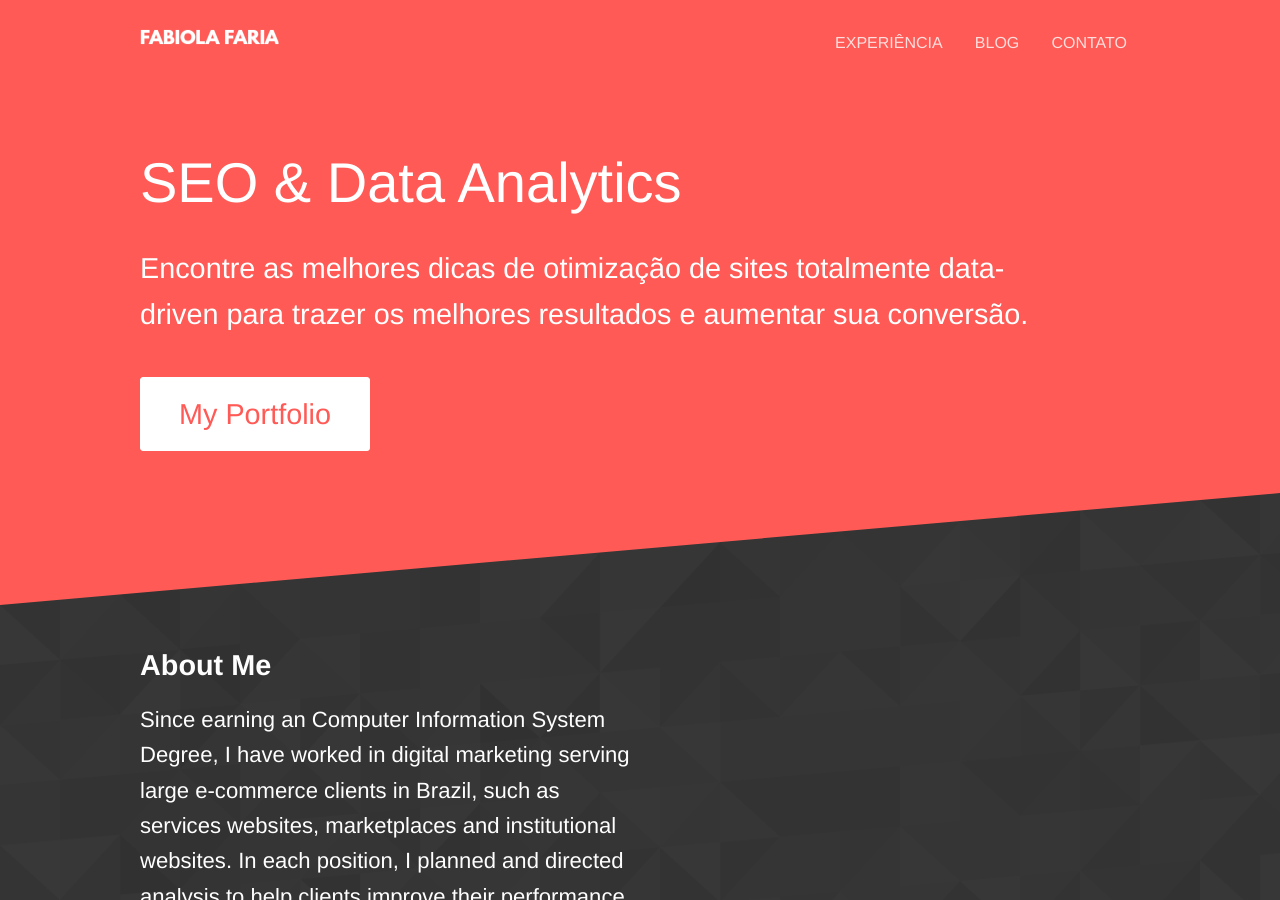
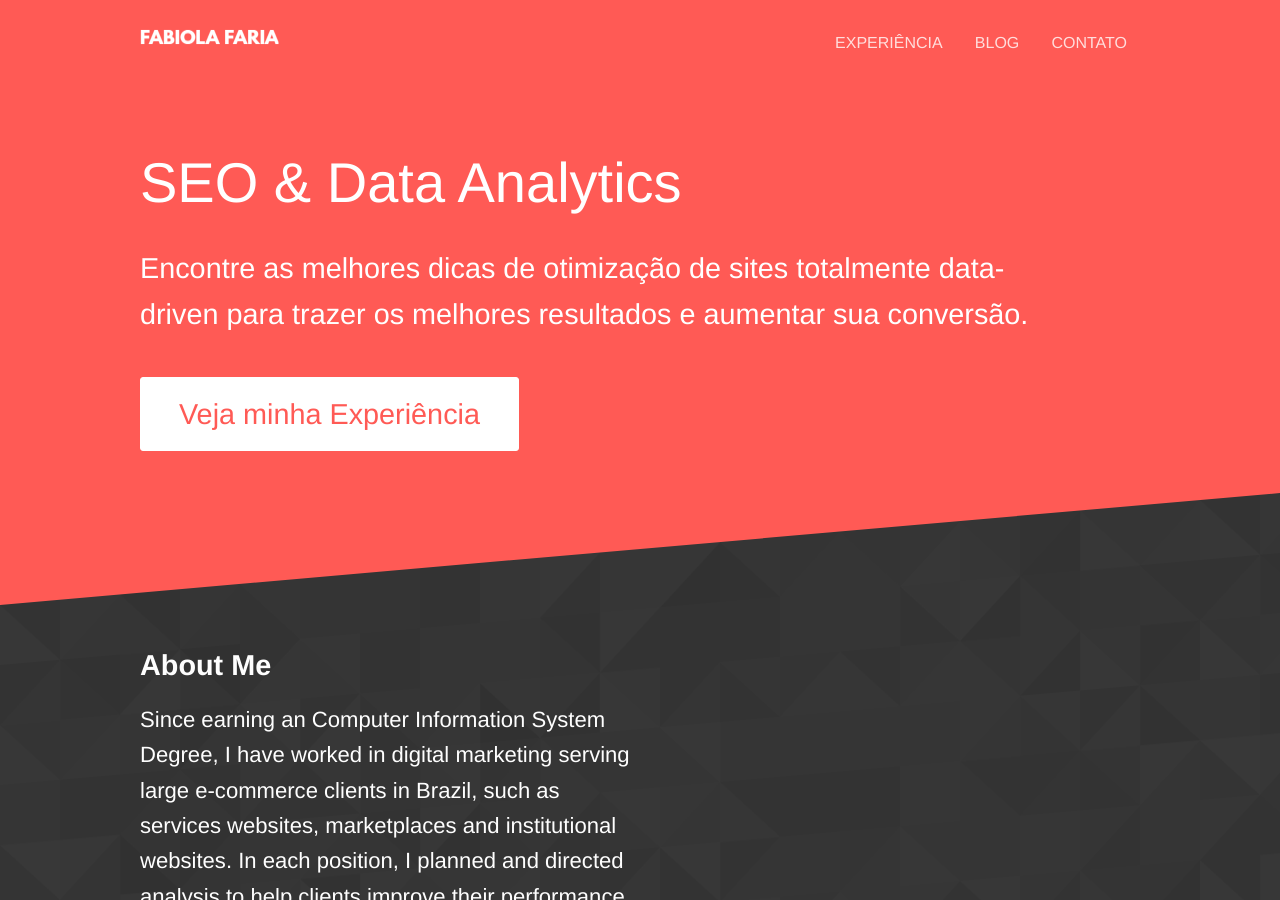
Before and after one commit to seoanalytics/seoanalytics.github.io, a Jekyll site: the page built from index.html, in a window 1280 px wide and 900 px high. Built offline with Jekyll 4.4.1, drawn with Linux system fonts in a browser that asks for light colours.

Commit message:
Updated 'index.html' via CloudCannon

```diff
--- a/index.html
+++ b/index.html
@@ -10,7 +10,7 @@ title: SEO Consultant | Data Analyst
 		<p class="subtext editable">
 			Encontre as melhores dicas de otimiza&ccedil;&atilde;o de sites totalmente data-driven para trazer os melhores resultados e aumentar sua convers&atilde;o.
 		</p>
-		<p><a class="button alt" href="{{ site.baseurl }}/clients/fabiola-faria/">My Portfolio</a></p>
+		<p><a class="button alt" href="{{ site.baseurl }}/clients/fabiola-faria/">Veja minha Experiência</a></p>
 	</div>
 </section>
 
```
